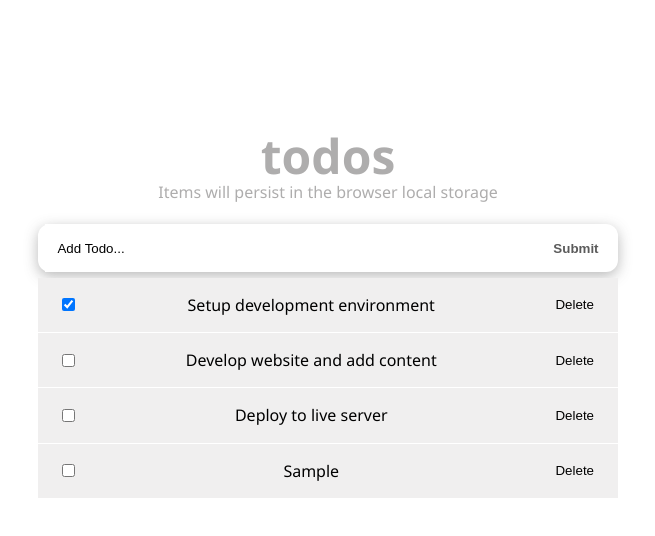
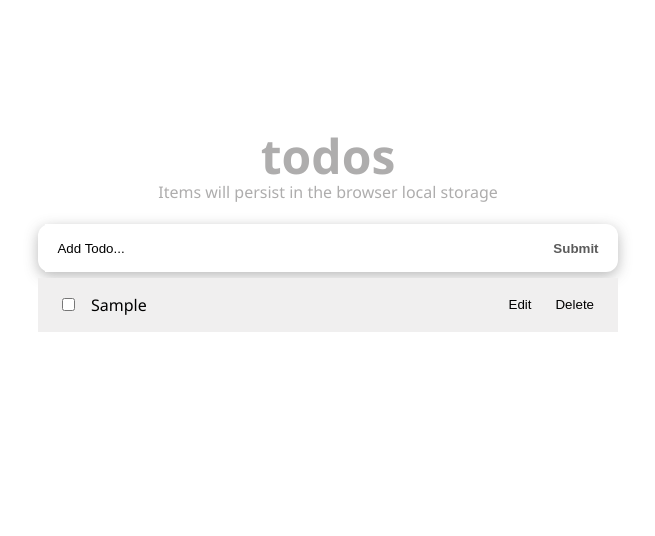
Before and after one commit to mwismann/react-todo-app, a React (Vite) app: page / in a window 1280 px wide. Both pictures are taken after typing "Sample" into the empty fields and a click on the button "Submit". Shown: the top 536 px of the page, without its empty margins (312-967 px from the left). Built offline with nearby package versions, Linux system fonts and the light colour scheme.

Commit message:
Add edit todos and localStorage

```diff
--- a/src/components/TodoItem.jsx
+++ b/src/components/TodoItem.jsx
@@ -1,13 +1,42 @@
 import styles from '@/styles/TodoItem.module.css';
+import { useState } from 'react';
 
-const TodoItem = ({ item, handleChange, delTodo }) => {
+const TodoItem = ({ item, handleChange, delTodo, setUpdates }) => {
+  const [editing, setEditing] = useState(false);
+  const [updateInput, setUpdateInput] = useState(item.title);
+
+  const handleEditing = () => {
+    setEditing(true);
+  };
+
+  let viewMode = {};
+  let editMode = {};
+  (editing) ? viewMode.display = 'none' : editMode.display = 'none';
+
+  const handleUpdatedDone = (e) => {
+    if (e.key === 'Enter') {
+      setUpdates(updateInput, item.id);
+      setEditing(false);
+    }
+  }
+
   return (
     <li className={styles.item} >
-      <div className={styles.content} >
+      <div className={styles.content} style={viewMode} >
         <input type="checkbox" checked={item.completed} onChange={() => handleChange(item.id)} />
+        <button onClick={handleEditing} >Edit</button>
         <button onClick={() => delTodo(item.id)}>Delete</button>
-        {item.title}
+        <span className={item.completed ? styles.completedTask : null} >
+          {updateInput}
+        </span>
       </div>
+      <input
+        type="text"
+        value={updateInput}
+        className={styles.textInput}
+        style={editMode}
+        onChange={(e) => setUpdateInput(e.target.value)}
+        onKeyDown={handleUpdatedDone} />
     </li>
   );
 };
--- a/src/components/TodosList.jsx
+++ b/src/components/TodosList.jsx
@@ -1,10 +1,10 @@
 import TodoItem from "@/components/TodoItem";
 
-const TodosList = ({ todos, handleChange, delTodo }) => {
+const TodosList = ({ todos, handleChange, delTodo, setUpdates }) => {
   return (
     <ul>
       {todos.map((todo) => (
-        <TodoItem key={todo.id} item={todo} handleChange={handleChange} delTodo={delTodo} />
+        <TodoItem key={todo.id} item={todo} handleChange={handleChange} delTodo={delTodo} setUpdates={setUpdates} />
       ))}
     </ul>
   );
--- a/src/components/TodosLogic.jsx
+++ b/src/components/TodosLogic.jsx
@@ -1,26 +1,21 @@
 import InputTodo from "@/components/InputTodo";
 import TodosList from "@/components/TodosList";
-import { useState } from "react";
+import { useState, useEffect } from "react";
 import { v4 as uuidv4 } from "uuid";
 
 const TodosLogic = () => {
-  const [todos, setTodos] = useState([
-    {
-      id: uuidv4(),
-      title: 'Setup development environment',
-      completed: true,
-    },
-    {
-      id: uuidv4(),
-      title: 'Develop website and add content',
-      completed: false,
-    },
-    {
-      id: uuidv4(),
-      title: 'Deploy to live server',
-      completed: false,
-    },
-  ]);
+  const [todos, setTodos] = useState(getInitTodos());
+
+  function getInitTodos() {
+    const temp = localStorage.getItem('todos');
+    const savedTodos = JSON.parse(temp);
+    return savedTodos || [];
+  };
+
+  useEffect(() => {
+    const temp = JSON.stringify(todos);
+    localStorage.setItem('todos', temp);
+  }, [todos]);
 
   const handleChange = (id) => {
     setTodos((prevState) =>
@@ -53,11 +48,21 @@ const TodosLogic = () => {
     ]);
   };
 
+  const setUpdates = (updatedTitle, id) => {
+    setTodos(
+      todos.map((todo) => {
+        if (todo.id === id) {
+          todo.title === updatedTitle;
+        }
+        return todo;
+      })
+    );
+  };
 
   return (
     <div>
       <InputTodo addTodoItem={addTodoItem} />
-      <TodosList todos={todos} handleChange={handleChange} delTodo={delTodo} />
+      <TodosList todos={todos} handleChange={handleChange} delTodo={delTodo} setUpdates={setUpdates} />
     </div>
   );
 };
--- a/src/styles/TodoItem.module.css
+++ b/src/styles/TodoItem.module.css
@@ -26,3 +26,17 @@
   outline: none;
   cursor: pointer;
 }
+
+.completedTask {
+  font-style: italic;
+  color: #595959;
+  opacity: 0.4;
+  text-decoration: line-through;
+}
+
+.textInput {
+  width: 100%;
+  padding: 0.75rem;
+  border: 1px solid #dfdfdf;
+  outline: none;
+}
```
